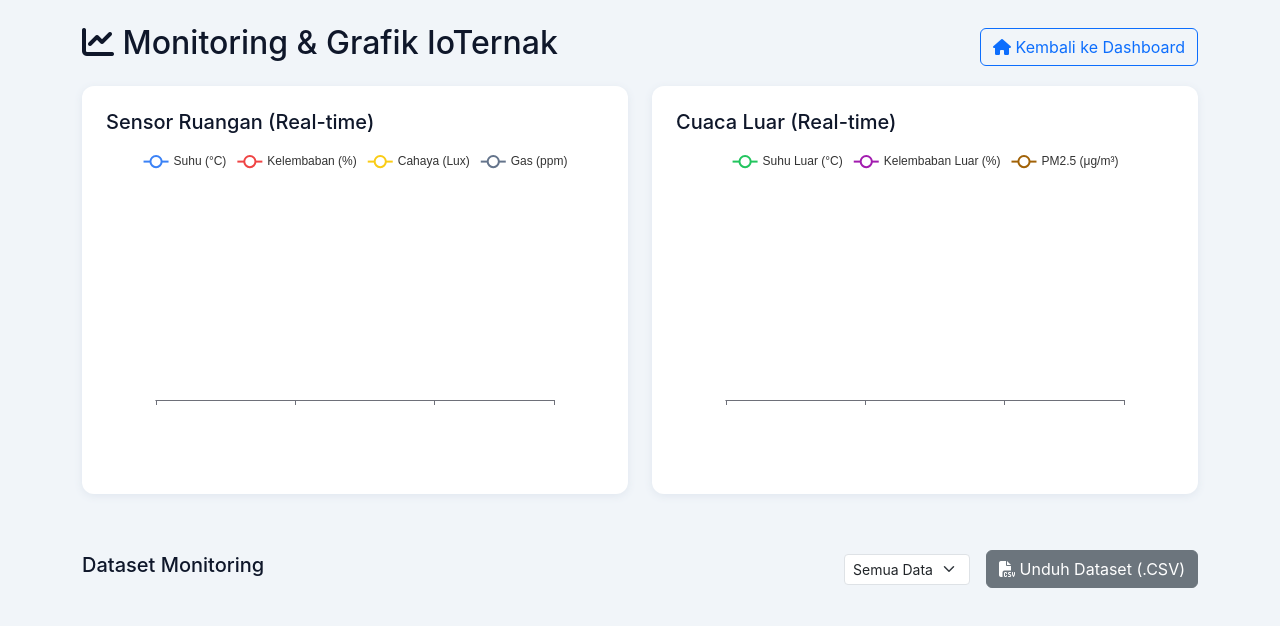
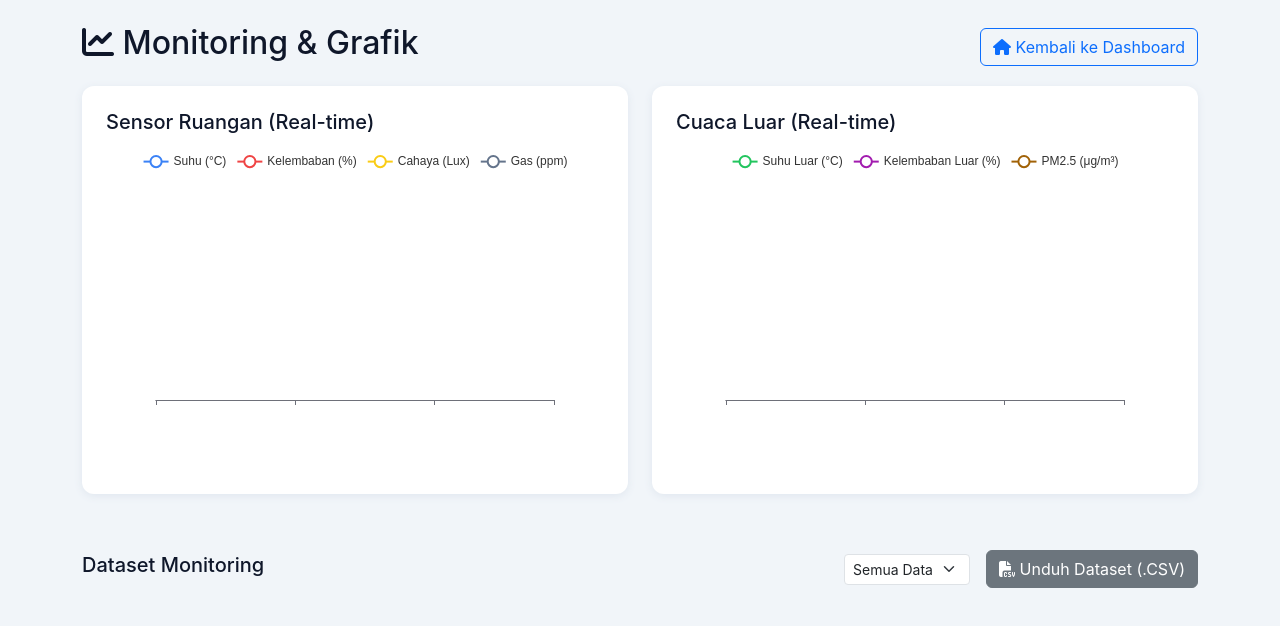
Before and after one commit to LTHLabs/SmartClassroom, a website: page dashboard-graph.html in a window 1280 px wide. Drawn offline with nearby package versions, Linux system fonts and the light colour scheme; no server answers.

Commit message:
Update label grafik

```diff
--- a/dashboard-graph.html
+++ b/dashboard-graph.html
@@ -13,7 +13,7 @@
 <body style="background:#f1f5f9;">
 <div class="container py-4">
     <div class="d-flex justify-content-between align-items-center mb-3">
-        <h2><i class="fas fa-chart-line"></i> Monitoring & Grafik IoTernak</h2>
+        <h2><i class="fas fa-chart-line"></i> Monitoring & Grafik</h2>
         <a href="index.html" class="btn btn-outline-primary"><i class="fas fa-home"></i> Kembali ke Dashboard</a>
     </div>
     <div class="row">
```
